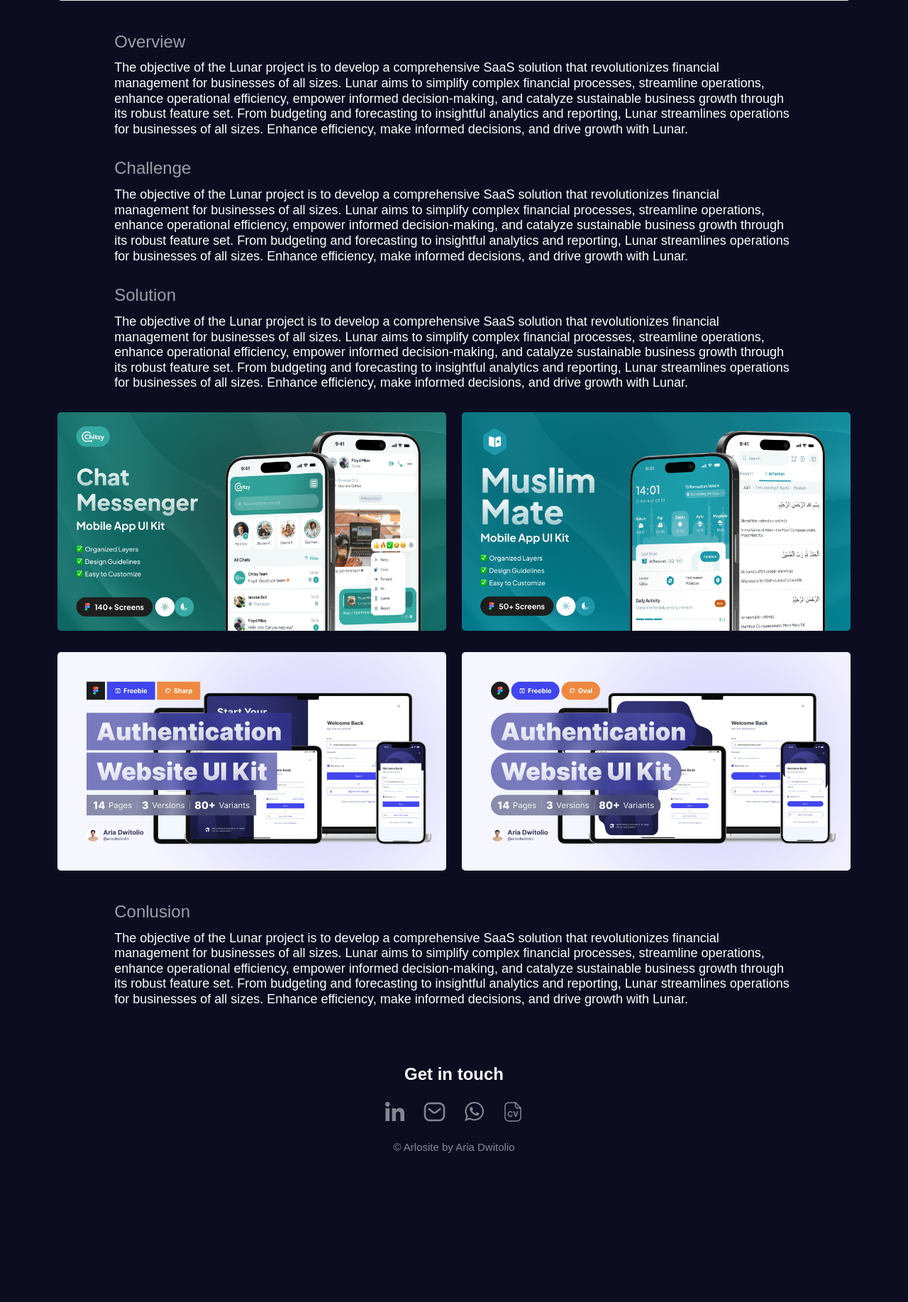
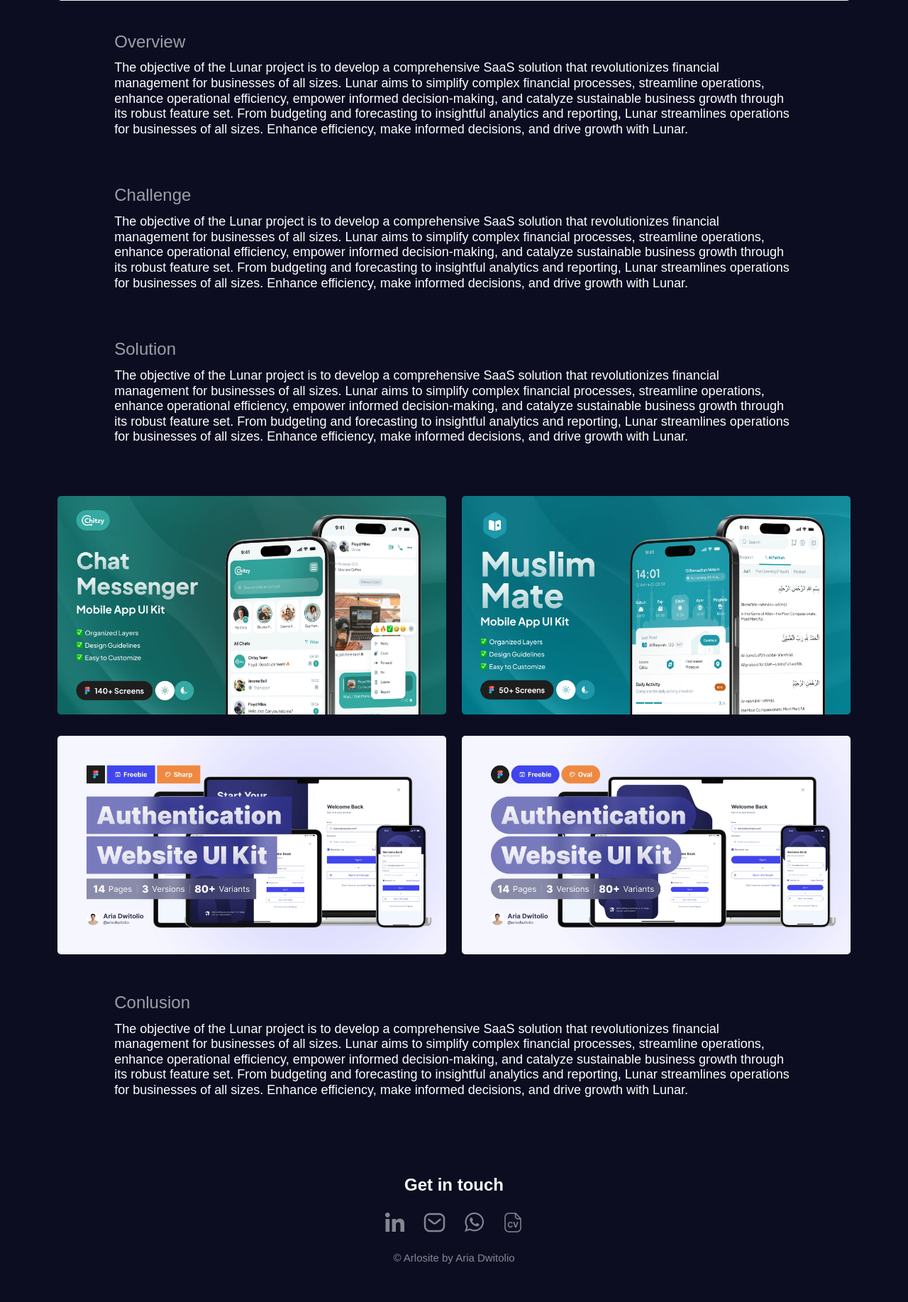
Before and after one commit to ariadwitolio/ariadwitolio.github.io, a PHP site: page /page.html in a window 1280 px wide. Shown: the part 847-2682 px from the top of the page at 71% size. Before the commit the page ends 2472 px from the top, so only its background shows below. Run offline with PHP 8.4, Linux system fonts and the light colour scheme; some libraries are stand-ins or nearby versions.

Commit message:
Update arlosite.css

```diff
--- a/css/arlosite.css
+++ b/css/arlosite.css
@@ -28,7 +28,7 @@
       #page-detail #description {
         padding-left: 80px;
         padding-right: 80px;
-        margin-bottom: 28px;
+        padding-bottom: 28px;
       }
       #page-detail h3 {
         opacity: 60%;
@@ -39,8 +39,8 @@
         border-radius: 5px;
       }
       #page-detail #visual {
-        margin-top: 14px;
-        margin-bottom: 14px;
+        padding-top: 14px;
+        padding-bottom: 14px;
       }
       body {
         background-color: #0D0D22;
```
